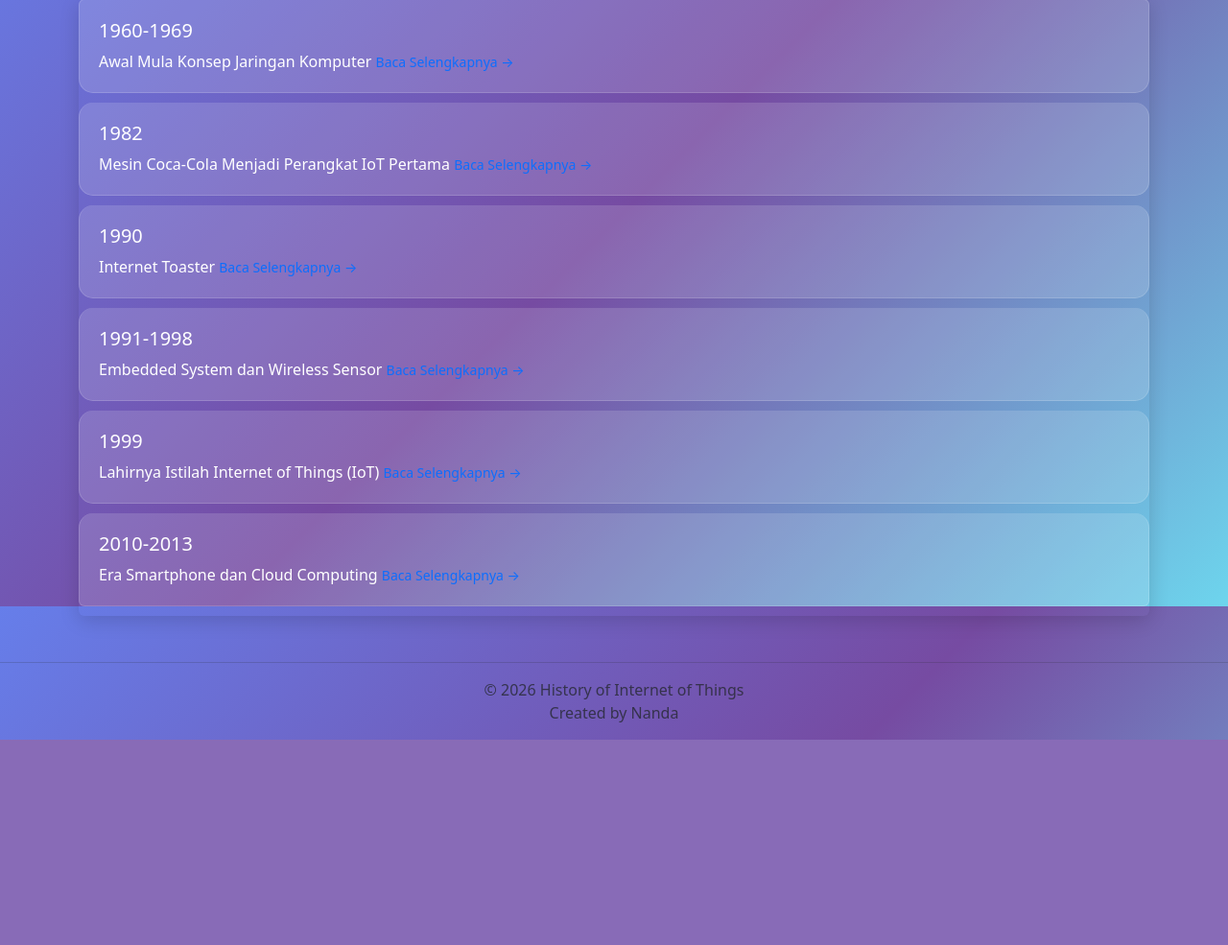
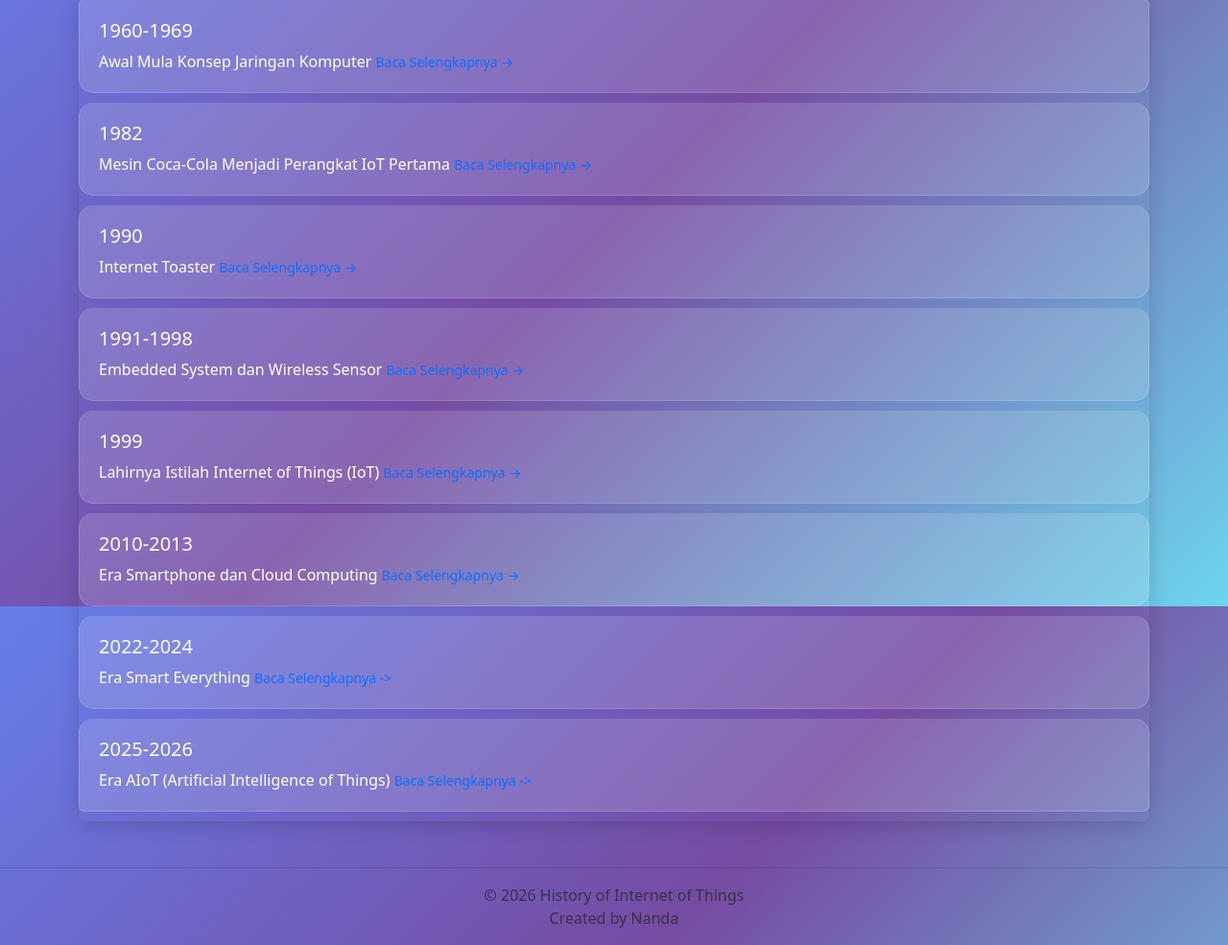
Before and after one commit to IlhamAnanda098/Iot-History, a Flask app: page /list in a window 1280 px wide. Shown: the part 168-1153 px from the top of the page at 96% size. Before the commit the page ends 939 px from the top, so only its background shows below. Run offline with Flask 3, Linux system fonts and the light colour scheme; a user stored in the database is signed in.

Commit message:
modern landing page

```diff
--- a/app.py
+++ b/app.py
@@ -189,8 +189,72 @@ def history_detail(year):
 
         Pengguna dapat mengontrol rumah hanya menggunakan smartphone.
         """
+        },
+
+        "2022-2024": {
+        "title":"Era Smart Everything",
+        "image":"Era Smart Everything.jpg",
+        "location":"Global",
+        "fact":"Kota-kota besar mulai menggunakan sensor IoT untuk mengatur lalu lintas, kualitas udara, parkir pintar, hingga pengelolaan energi secara otomatis.",
+        "content":"""
+        IoT berkembang hampir di semua bidang kehidupan.
+
+        Implementasinya meliputi:
+
+        1. Smart City
+            a. Lampu lalu lintas otomatis.
+            b. Parkir pintar.
+            c. Pengelolaan banjir.
+            d. Monitoring kualitas udara.
+        2. Smart Agriculture
+            a. Drone pertanian.
+            b. Sensor kelembapan.
+            c. Monitoring tanaman.
+            d. Otomatisasi irigasi.
+        3. Smart Healthcare
+            a. Monitoring pasien dari rumah.
+            b. Wearable kesehatan.
+            c. Telemedicine.
+        4. Smart Energy
+            a. Smart Grid.
+            b. Smart Meter.
+            c. Monitoring konsumsi listrik.
+        5. Smart Transportation
+            a. Kendaraan listrik terhubung.
+            b. Manajemen armada.
+            c. Pemantauan lalu lintas secara real-time.
+        """
+        },
+
+        "2025-2026": {
+        "title":"Era AIoT (Artificial Intelligence of Things)",
+        "image":"Era AIoT (Artificial Intelligence of Things).jpg",
+        "location":"Global",
+        "fact":"Kota-kota besar mulai menggunakan sensor IoT untuk mengatur lalu lintas, kualitas udara, parkir pintar, hingga pengelolaan energi secara otomatis.",
+        "content":"""
+        Saat ini, IoT memasuki era Artificial Intelligence of Things (AIoT), yaitu integrasi antara IoT dan kecerdasan buatan.
+
+        Karakteristik utamanya meliputi:
+
+        1. AI berjalan langsung pada perangkat (on-device AI), sehingga respons lebih cepat.
+        2. Analisis data dilakukan secara real-time di edge (Edge AI), mengurangi ketergantungan pada cloud.
+        3. Predictive Maintenance semakin akurat dengan memanfaatkan pembelajaran mesin.
+        4. Digital Twin digunakan untuk membuat representasi virtual dari mesin atau sistem fisik guna simulasi dan optimasi.
+        5. Robot kolaboratif (cobots) dan kendaraan otonom semakin banyak memanfaatkan data IoT.
+        6. Teknologi 5G dan LPWAN (seperti LoRaWAN dan NB-IoT) mendukung koneksi jutaan perangkat dengan konsumsi daya rendah.
+        7.Keamanan siber menjadi fokus utama melalui enkripsi, autentikasi perangkat, pembaruan firmware jarak jauh (OTA), dan arsitektur Zero Trust.
+
+        Implementasi AIoT kini telah meluas pada:
+
+        1. Industri manufaktur cerdas (Smart Factory).
+        2. Rumah pintar (Smart Home).
+        3. Kota pintar (Smart City).
+        4. Pertanian presisi (Precision Agriculture).
+        5. Rumah sakit digital.
+        6. Sistem logistik dan rantai pasok.
+        7. Monitoring lingkungan dan mitigasi bencana.
+        """
         }
-
         }
 
     data = history.get(year)
--- a/templates/list.html
+++ b/templates/list.html
@@ -100,6 +100,34 @@ Baca Selengkapnya →
 
 </a>
 
+<a href="/history/2022-2024" class="list-group-item list-group-item-action">
+
+<h5>2022-2024</h5>
+
+Era Smart Everything
+
+<small class="text-primary">
+
+Baca Selengkapnya ->
+
+</small>
+
+</a>
+
+<a href="/history/2025-2026" class="list-group-item list-group-item-action">
+
+<h5>2025-2026</h5>
+
+Era AIoT (Artificial Intelligence of Things)
+
+<small class="text-primary">
+
+Baca Selengkapnya ->
+
+</small>
+
+</a>
+
 </div>
 
 {% endblock %}
```
Also changed, not shown: static/img/Era AIoT (Artificial Intelligence of Things).jpg (added), static/img/Era Smart Everything.jpg (added), static/img/images.jpg (added).
